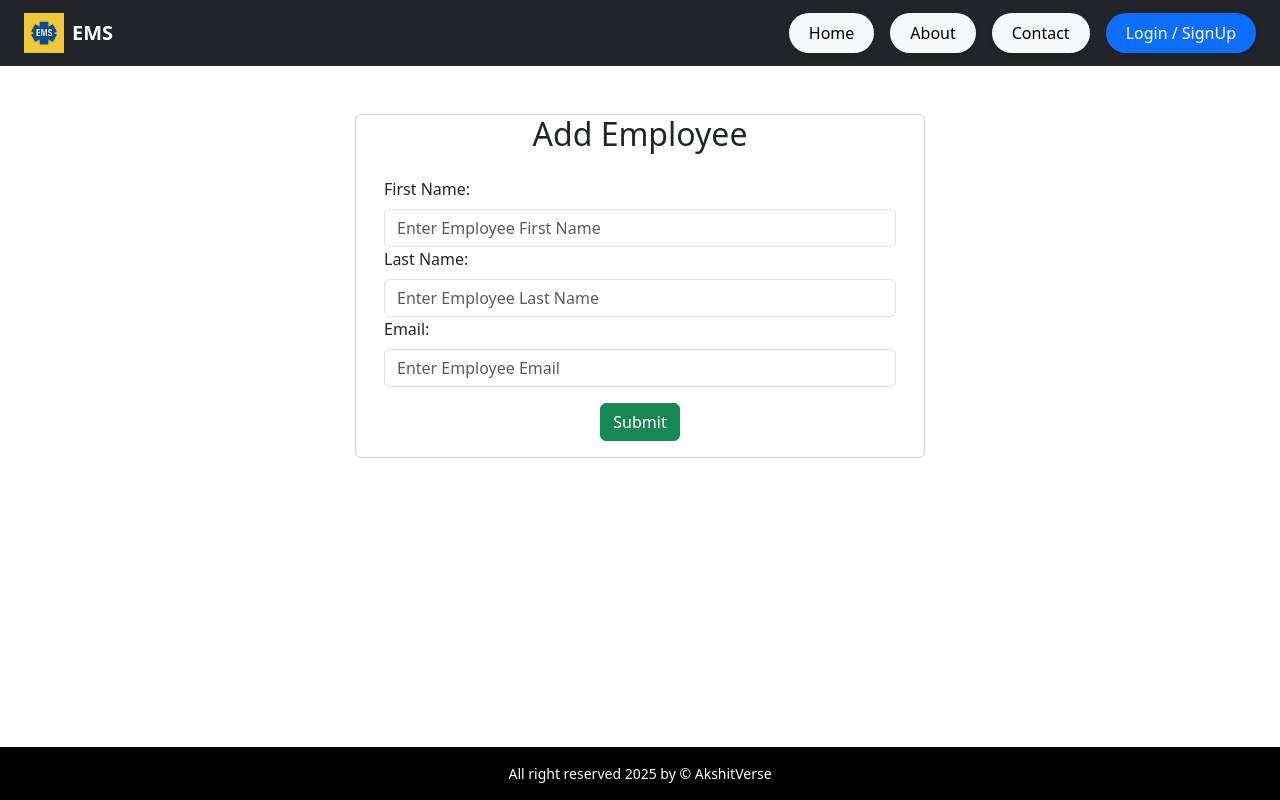
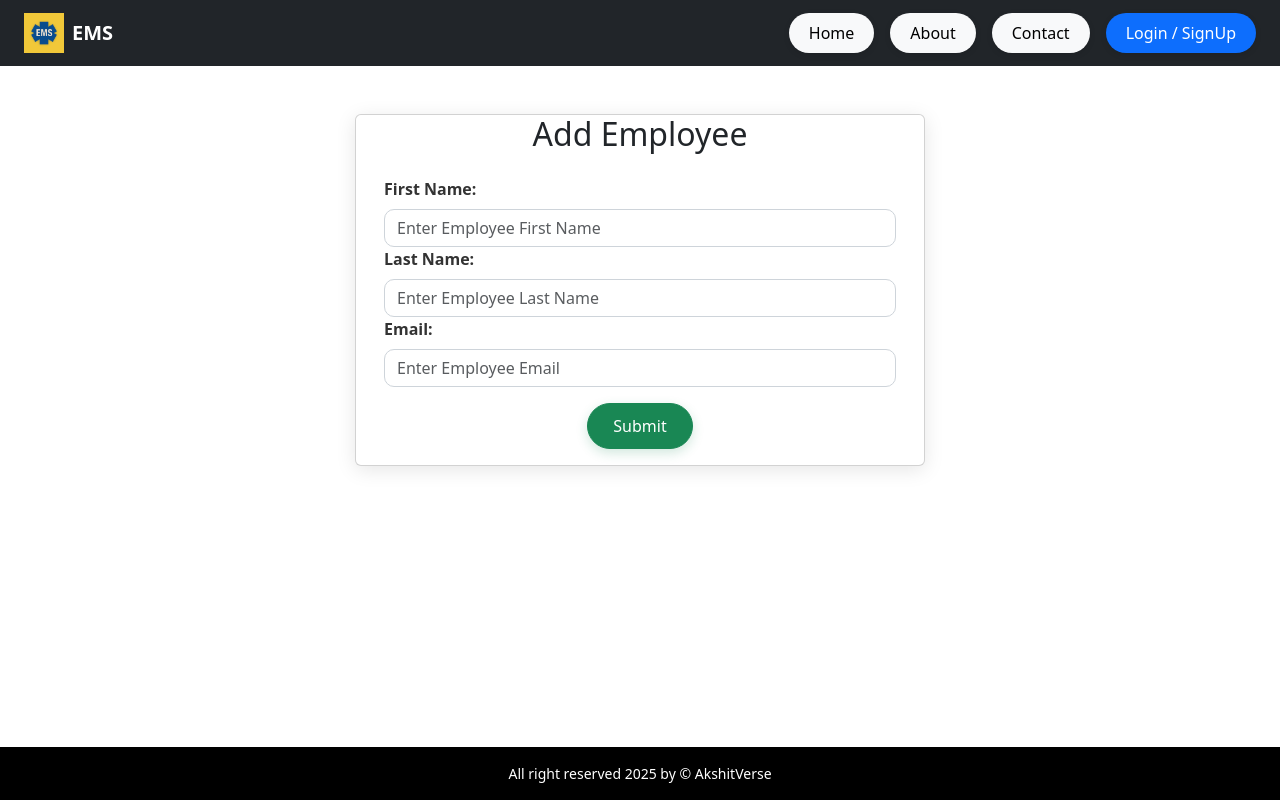
Before and after one commit to AkshitShekhawat/Project-EMS, a React (Vite) app in the folder full-stack/ems-frontend/: page /add-employee in a window 1280 px wide. Built offline with nearby package versions, Linux system fonts and the light colour scheme.

Commit message:
EmployeeComponent css inhacement

```diff
--- a/full-stack/ems-frontend/src/App.css
+++ b/full-stack/ems-frontend/src/App.css
@@ -89,3 +89,45 @@ body, html, #root {
 .modern-nav-link:hover::after {
   width: 100%;
 }
+
+/* EmployeeComponent Inhancement */
+
+.card {
+  border: none;
+  border-radius: 20px;
+  box-shadow: 0 4px 20px rgba(0, 0, 0, 0.1);
+  background-color: #ffffff;
+}
+
+.card-body {
+  padding: 30px;
+}
+
+.form-label {
+  font-weight: 600;
+  color: #333;
+}
+
+input.form-control {
+  border-radius: 10px;
+  border: 1px solid #ced4da;
+  transition: border-color 0.3s, box-shadow 0.3s;
+}
+
+input.form-control:focus {
+  border-color: #0d6efd;
+  box-shadow: 0 0 0 0.2rem rgba(13, 110, 253, 0.25);
+}
+
+button.btn-success {
+  padding: 10px 25px;
+  border-radius: 50px;
+  font-weight: 500;
+  box-shadow: 0 4px 12px rgba(25, 135, 84, 0.2);
+  transition: all 0.3s ease;
+}
+
+button.btn-success:hover {
+  background-color: #157347;
+  box-shadow: 0 6px 16px rgba(25, 135, 84, 0.3);
+}
```
